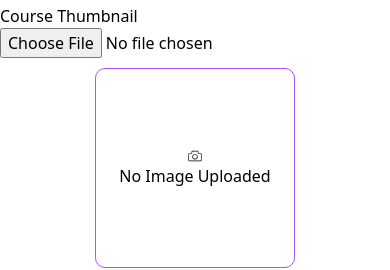
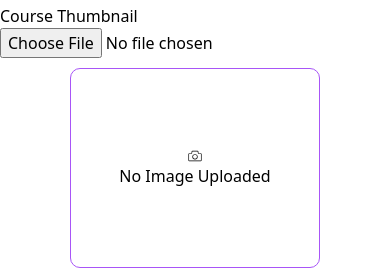
Before and after one commit to Souvik2003K/learnup, a React (Vite) app: page /add-course in a window 390 px wide. Shown: the part 577-847 px from the top of the page. Built offline with nearby package versions, Linux system fonts and the light colour scheme; no server answers; the database is empty; sample sign-in values are in the browser's storage.

Commit message:
responsive for mobiles

```diff
--- a/src/App.css
+++ b/src/App.css
@@ -31,14 +31,14 @@
 }
 
 .storage-prop{
-    max-width: 300px;
+    max-width: 350px;
     max-height: 200px;
     margin: 20px auto;
     border-radius: 10px;
 }
 
 .alter-prop{
-    width: 300px;
+    width: 350px;
     height: 200px;
     margin: 20px auto;
     display: flex;
@@ -77,7 +77,7 @@
         margin-top: 20px;
     }
     .alter-prop{
-        width: 200px;
+        width: 250px;
         /* height: 200px; */
         margin: 10px auto;
     }
--- a/src/teacher/AddCourse.jsx
+++ b/src/teacher/AddCourse.jsx
@@ -225,7 +225,7 @@ function AddCourse() {
                         {editTitle ?
                             <input type="text" name='title' className='block border border-gray-300 w-5/6 mx-auto rounded-md p-3 text-md' value={title} onChange={(e) => setTitle(e.target.value)} placeholder="Enter Course title here..." />
                             :
-                            <p className='block text-lg font-bold text-gray-500 mb-3 text-center'>{title}</p>
+                            <p className='block text-lg font-bold text-gray-500 my-3 text-center px-3'>{title}</p>
                         }
                     </div>
 
--- a/src/teacher/Teacher.jsx
+++ b/src/teacher/Teacher.jsx
@@ -351,7 +351,7 @@ export default function Teacher() {
                                         </div>
                                     )}
                                     {editable && (
-                                        <div className='shadow-lg' style={{position: 'absolute', top: '50%', left: '50%', transform: 'translate(-50%, -50%)', backgroundColor: 'white'}}>
+                                        <div className='shadow-lg' style={{position: 'absolute', top: '50%', left: '50%', transform: 'translate(-50%, -50%)', backgroundColor: 'white', margin: '40px auto', marginBottom: '40px'}}>
                                             <div className='bg-white shadow-xl'>
                                                 <div className='text-center'>
                                                     <p className='block text-lg font-bold bg-purple-600 text-gray-100 mb-3 p-3'>
@@ -376,9 +376,9 @@ export default function Teacher() {
                                                     </div>
                                                     {viewVideo ?
                                                         <div>
-                                                        <video src={viewVideo} controls alt="Preview" style={{ maxWidth: '300px', maxHeight: '200px', margin: "20px auto", borderRadius: '10px' }} />
+                                                        <video src={viewVideo} controls alt="Preview" className='storage-prop' />
                                                         </div>:
-                                                        <div style={{ width: '300px', height: '200px', margin: '20px auto', display: 'flex', flexDirection: 'column', justifyContent: 'center', alignItems: 'center', border: '1px solid #a855f7', borderRadius: '10px' }}>
+                                                        <div className='alter-prop'>
                                                             <FaVideo className='text-2xl' />
                                                             <p className='text-lg'>No Video Uploaded</p>
                                                         </div>
```
